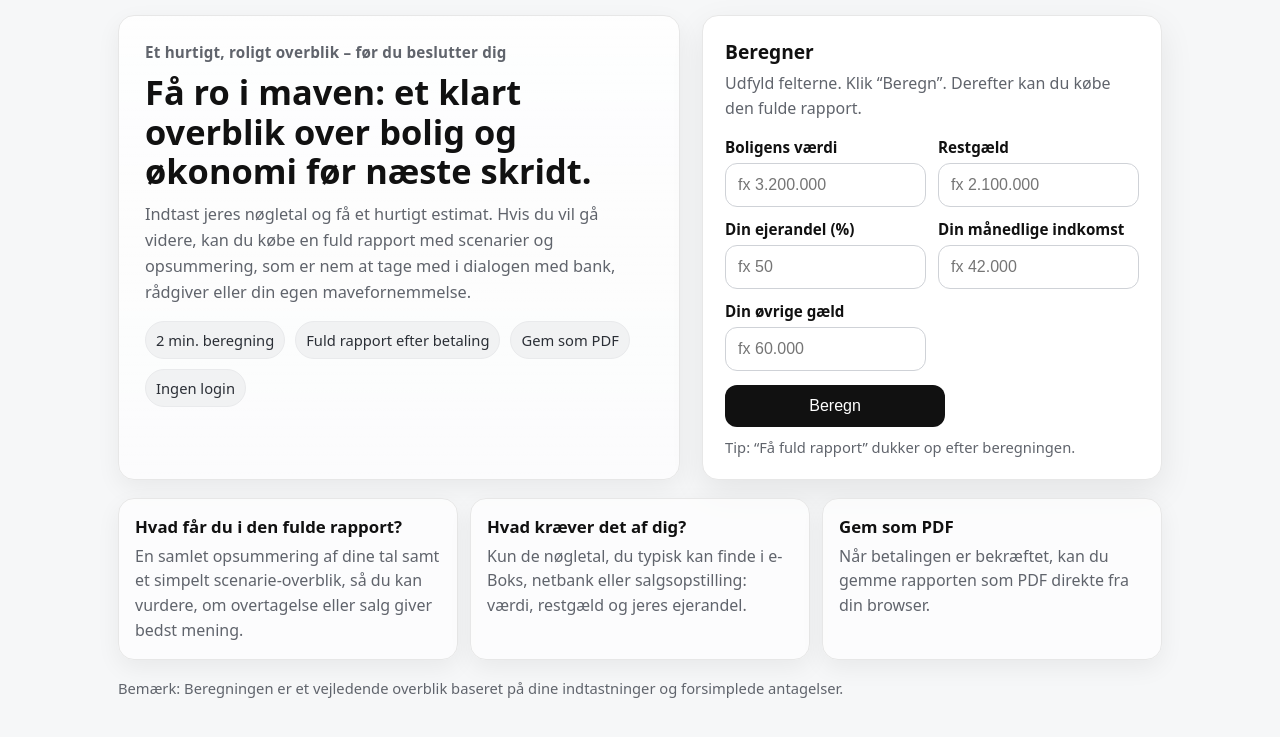
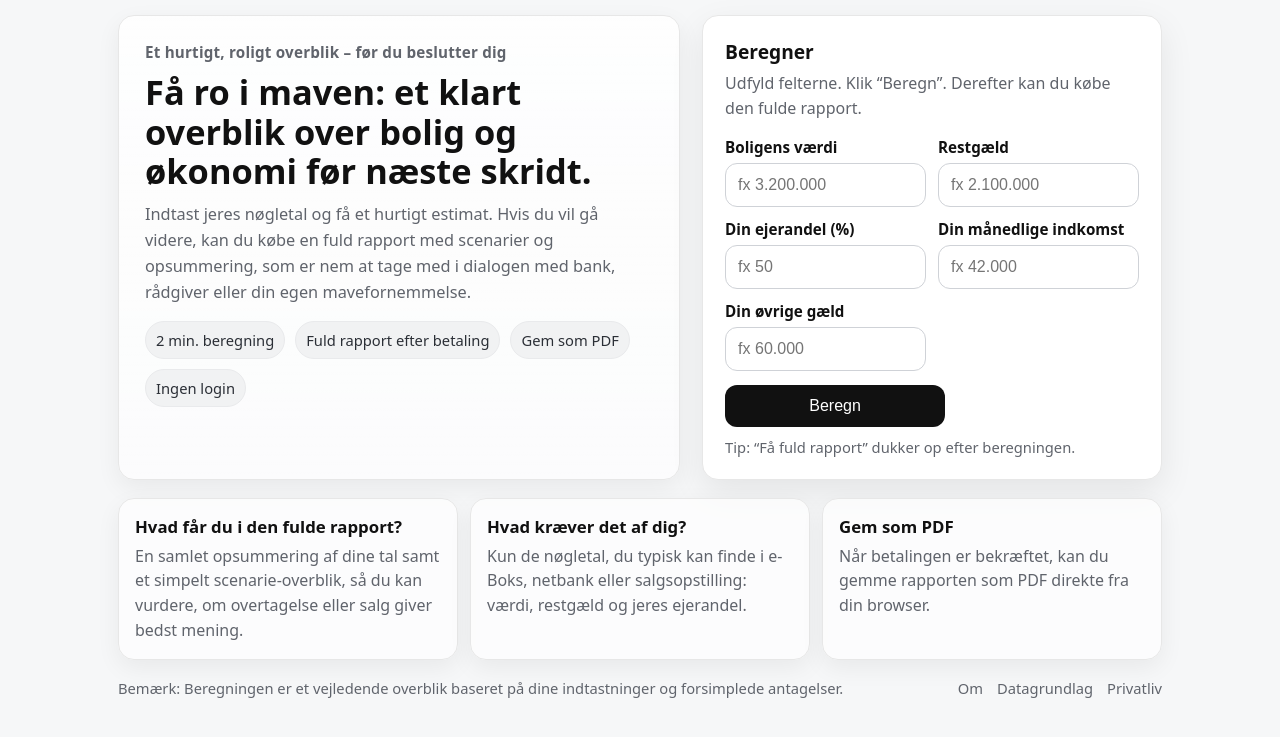
Before and after one commit to nicolaiwolff-afk/brudoekonomi, a plain HTML site: page index.html in a window 1280 px wide. Shown: the part 53-790 px from the top of the page. Drawn offline with Linux system fonts and the light colour scheme.

Commit message:
Update index.html

```diff
--- a/index.html
+++ b/index.html
@@ -287,11 +287,19 @@
       </div>
     </div>
 
-    <div class="footer">
+<div class="footer">
+  <div style="display:flex;flex-wrap:wrap;gap:14px;align-items:center;justify-content:space-between;">
+    <div>
       Bemærk: Beregningen er et vejledende overblik baseret på dine indtastninger og forsimplede antagelser.
     </div>
+    <div style="display:flex;gap:14px;flex-wrap:wrap;">
+      <a href="/om.html" style="color:inherit;text-decoration:none;">Om</a>
+      <a href="/datagrundlag.html" style="color:inherit;text-decoration:none;">Datagrundlag</a>
+      <a href="/privatliv.html" style="color:inherit;text-decoration:none;">Privatliv</a>
+    </div>
+  </div>
+</div>
 
-  </div>
 
 <script>
 (function(){
```
